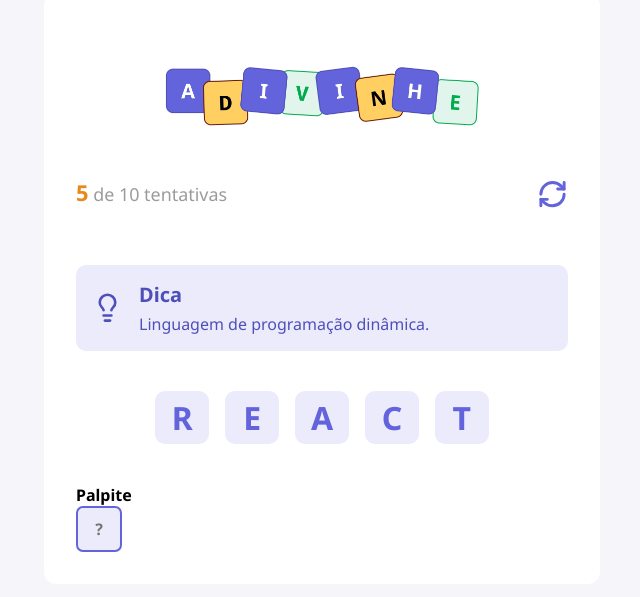
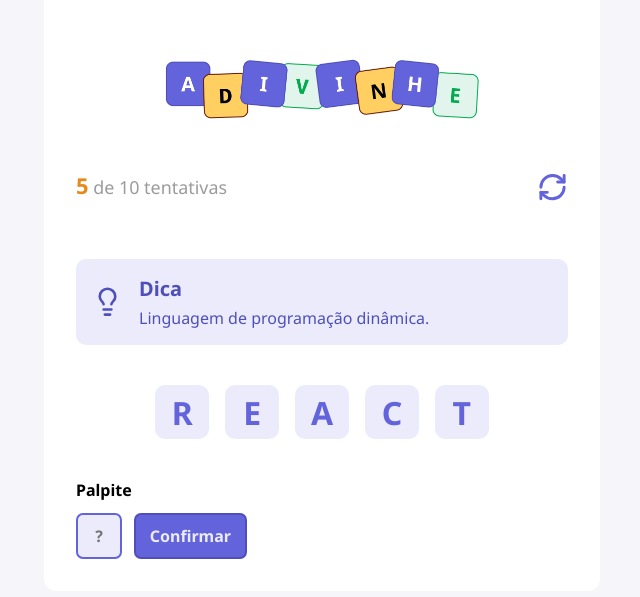
Before and after one commit to LeonelSalgueiro/classroom, a React (Vite) app: page / in a window 1280 px wide. Shown: the part 111-708 px from the top of the page, without its empty margins (318-958 px from the left). Built offline with nearby package versions, Linux system fonts and the light colour scheme.

Commit message:
button confirme

```diff
--- a/src/App.tsx
+++ b/src/App.tsx
@@ -4,6 +4,7 @@
 import { Tip } from "./components/Tip"
 import { Letter } from "./components/Letter"
 import { Input } from "./components/Input"
+import { Button } from "./components/Button"
 
 
 export function App(){
@@ -28,8 +29,9 @@
         </div>
 
         <h4>Palpite</h4>
-        <div>
+        <div className={styles.guess}>
           <Input autoFocus maxLength={1} placeholder="?" />
+          <Button title="Confirmar" />
         </div>
       </main>
     </div>
--- a/src/app.module.css
+++ b/src/app.module.css
@@ -23,3 +23,9 @@
   gap: 1rem;
   margin: 2.5rem 0;
 }
+
+.guess {
+  display: flex;
+  gap: 0.75rem;
+  margin-top: 0.75rem;
+}
--- /dev/null
+++ b/src/components/Button/index.tsx
@@ -0,0 +1,12 @@
+import styles from "./style.module.css"
+
+type Props = React.ComponentProps<"button"> & {
+  title: string
+}
+
+
+export function Button({ title, ...rest }: Props){
+  return (
+    <button type="button" className={styles.button} {...rest}>{title}</button>
+  )
+}
--- /dev/null
+++ b/src/components/Button/style.module.css
@@ -0,0 +1,10 @@
+.button {
+  height: 2.87rem;
+  border-radius: 0.43rem;
+  background-color: #6363db;
+  border: 2px solid #4f4fb9;
+  color: #ebebfc;
+  padding: 0 0.87rem;
+  font-size: 1rem;
+  font-weight: bold;
+}
--- a/src/components/Input/style.module.css
+++ b/src/components/Input/style.module.css
@@ -9,5 +9,6 @@
   font-size: 1rem;
   font-weight: 700;
   outline: none;
+  color: #6363db
 
 }
--- a/src/global.css
+++ b/src/global.css
@@ -12,12 +12,12 @@
 body {
   background-color: #f5f5fa;
   font-family: "Noto Sans", sans-serif;
-  font-optical-sizing: auto;
+
 }
 
-input {
+input, button {
   font-family: "Noto Sans", sans-serif;
-  font-optical-sizing: auto;
+
 }
 
 button {
```
